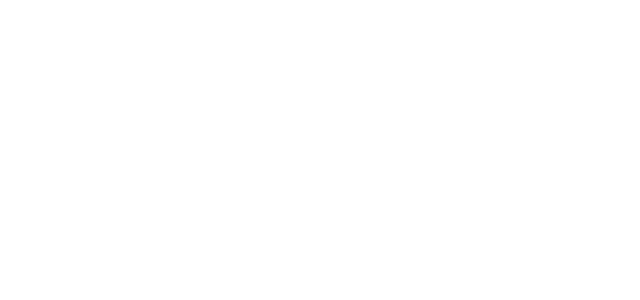
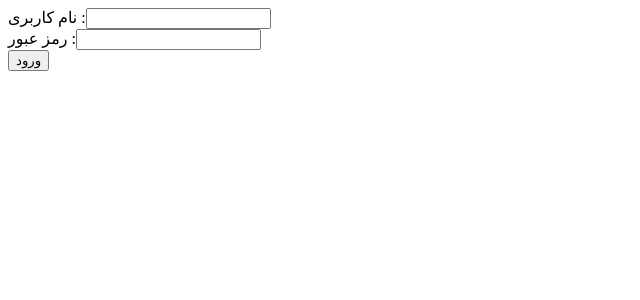
Before and after one commit to elham-ya/User-Dashboard, a React (Create React App) app in the folder user-pannel/: page / in a window 1280 px wide. Shown: the top 300 px of the page, without its empty margins (0-640 px from the left). Built offline with nearby package versions, Linux system fonts and the light colour scheme.

Commit message:
add component folder

```diff
--- a/user-pannel/public/index.html
+++ b/user-pannel/public/index.html
@@ -1,14 +1,12 @@
 <!DOCTYPE html>
 <html lang="en">
+
 <head>
   <meta charset="utf-8" />
   <link rel="icon" href="%PUBLIC_URL%/favicon.ico" />
   <meta name="viewport" content="width=device-width, initial-scale=1" />
   <meta name="theme-color" content="#000000" />
-    <meta
-      name="description"
-      content="Web site created using create-react-app"
-    />
+  <meta name="description" content="Web site created using create-react-app" />
   <link rel="apple-touch-icon" href="%PUBLIC_URL%/logo192.png" />
   <!--
       manifest.json provides metadata used when your web app is installed on a
@@ -24,8 +22,9 @@
       work correctly both with client-side routing and a non-root public URL.
       Learn how to configure a non-root public URL by running `npm run build`.
     -->
-    <title>React App</title>
+  <title>user pannel</title>
 </head>
+
 <body>
   <noscript>You need to enable JavaScript to run this app.</noscript>
   <div id="root"></div>
@@ -40,4 +39,5 @@
       To create a production bundle, use `npm run build` or `yarn build`.
     -->
 </body>
+
 </html>
--- a/user-pannel/src/App.tsx
+++ b/user-pannel/src/App.tsx
@@ -1,7 +1,12 @@
 import React from 'react';
+import { Login } from './Components/Login/login';
 
 function App() {
-      return <div className="App"></div>;
+      return (
+            <div className="App">
+                  <Login />
+            </div>
+      );
 }
 
 export default App;
--- /dev/null
+++ b/user-pannel/src/Components/Login/login.tsx
@@ -0,0 +1,20 @@
+import React from 'react';
+
+export const Login = () => {
+      const handleClickLoginButton = () => {
+            console.log('login');
+      };
+      return (
+            <>
+                  <div>
+                        <label id="username">نام کاربری :</label>
+                        <input></input>
+                  </div>
+                  <div>
+                        <label>رمز عبور :</label>
+                        <input></input>
+                  </div>
+                  <button onClick={handleClickLoginButton}>ورود</button>
+            </>
+      );
+};
```
Lines whose indentation alone changed are shown as unchanged.
